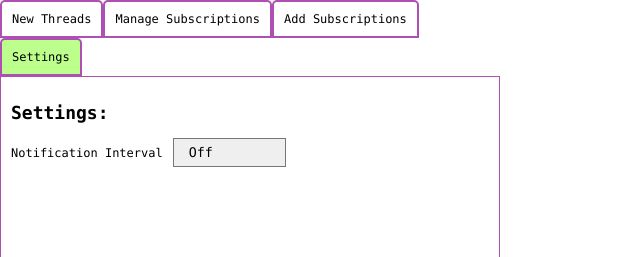
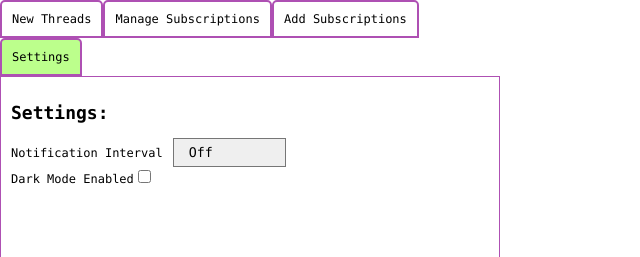
Before and after one commit to timmy-lee/reddit_buddy, a React app: page / in a window 1280 px wide. Both pictures are taken after a click on the item "Settings". Shown: the top 257 px of the page, without its empty margins (0-640 px from the left). Built offline with nearby package versions, Linux system fonts and the light colour scheme.

Commit message:
WHY TABS CHRISTIAN?!

```diff
--- a/src/components/settings.js
+++ b/src/components/settings.js
@@ -10,11 +10,14 @@ export default class Settings extends React.Component {
   componentDidMount() {
     const settings = JSON.parse(localStorage.getItem('settings'));
     const interval = settings && parseInt(settings.pollingInterval);
+    const isDarkMode = settings && !!settings.isDarkMode;
+
     interval && this.setState({ pollingInterval: interval });
+    isDarkMode && this.setState({ isDarkMode });
   }
 
   render() {
-    const { pollingInterval, showMessage } = this.state;
+    const { pollingInterval, showMessage, isDarkMode } = this.state;
 
     return (
       <div id="settings-page" className="tab-body-container">
@@ -28,6 +31,16 @@ export default class Settings extends React.Component {
               <option value="600" selected={pollingInterval === 600}>10 Minutes</option>
               <option value="1800" selected={pollingInterval === 1800}>30 Minutes</option>
             </select>
+          </label>
+        </div>
+        <div className="dark-mode-checkbox">
+          <label>Dark Mode Enabled
+            <input
+              type="checkbox"
+              onChange={this._toggleDarkMode}
+              className="dark-mode-checkbox"
+              checked={isDarkMode}
+            />
           </label>
         </div>
         {showMessage && <p className='success-message'>Your changes are successfully saved</p>}
@@ -48,4 +61,12 @@ export default class Settings extends React.Component {
       this.setState({ showMessage: false });
     }, 5000);
   }
+
+  _toggleDarkMode = () => {
+    this.setState({ isDarkMode: !this.state.isDarkMode });
+    const currentSettings = JSON.parse(localStorage.getItem('settings')) || {};
+    currentSettings.isDarkMode = !currentSettings.isDarkMode;
+    localStorage.setItem('settings', JSON.stringify(currentSettings));
+    this._successChanged();
+  }
 }
```
Also changed, not shown: src/components/chromePopupContainer.js (indentation only).
